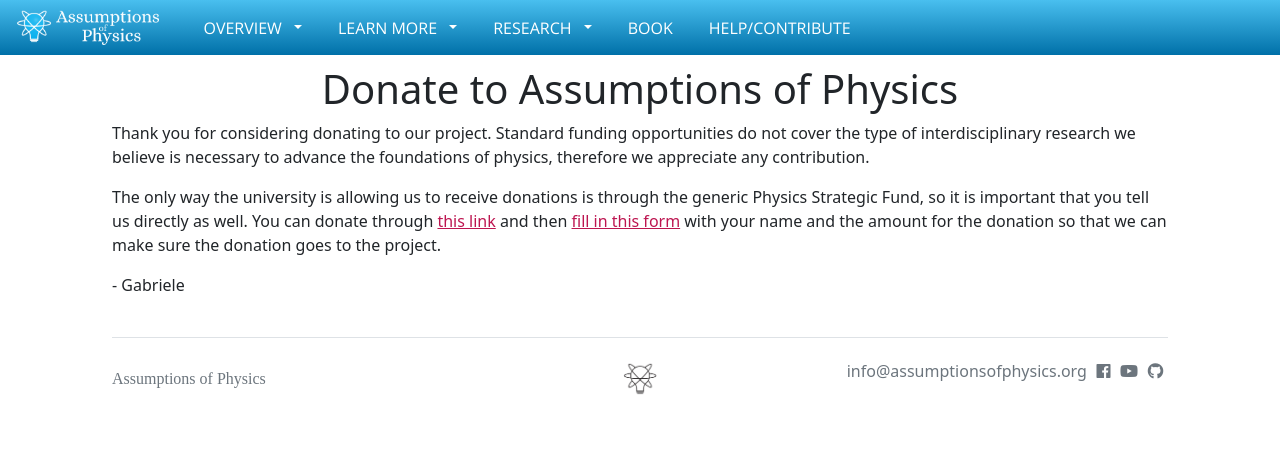
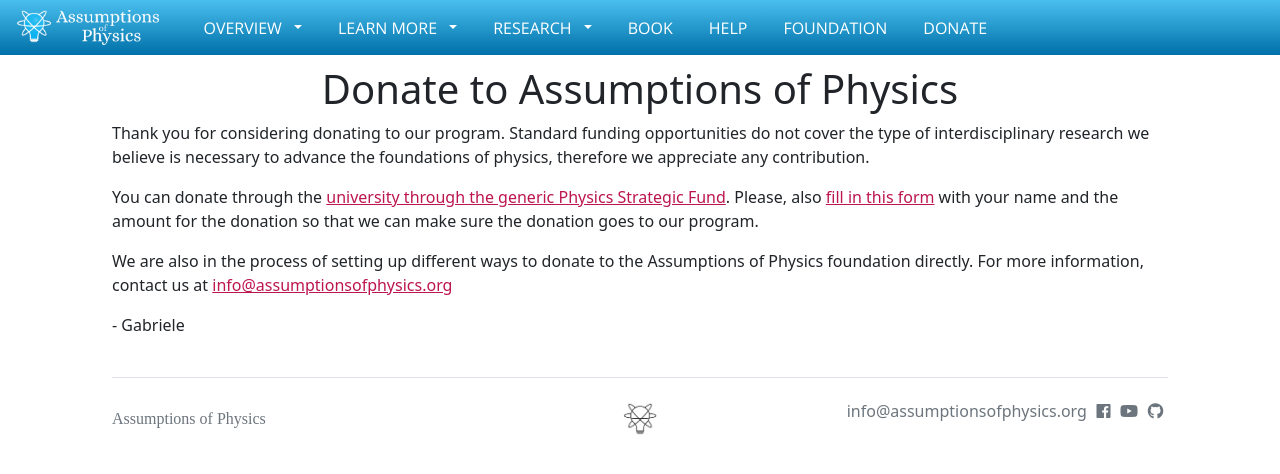
Before and after one commit to assumptionsofphysics/assumptionsofphysics.github.io, a Jekyll site: the page built from donate/index.html, in a window 1280 px wide. Shown: the top 474 px of the page. Built offline with Jekyll 4.4.1, drawn with Linux system fonts in a browser that asks for light colours; nearby versions of some CDN libraries; some web fonts are replaced.

Commit message:
Updated navbar and foundation info

```diff
--- a/_includes/navbar.html
+++ b/_includes/navbar.html
@@ -40,8 +40,9 @@
             <li><a class="dropdown-item" href="/wordtarget/index.html">Word targets</a></li>
           </ul>
         </li> -->
-        <li class="nav-item"><a class="nav-link" href="/contribute.html">Help/Contribute</a></li>
-
+        <li class="nav-item"><a class="nav-link" href="/contribute.html">Help</a></li>
+        <li class="nav-item"><a class="nav-link" href="/foundation/">Foundation</a></li>
+        <li class="nav-item"><a class="nav-link" href="/donate/">Donate</a></li>
       </ul>
     </div>
   </div>
--- a/donate/index.html
+++ b/donate/index.html
@@ -7,8 +7,9 @@ title: Donate to Assumptions of Physics
     <div class="row section topspace">
         <p></p>
         <h1 style="text-align: center; margin-top: -30px">Donate to Assumptions of Physics</h1>
-        <p>Thank you for considering donating to our project. Standard funding opportunities do not cover the type of interdisciplinary research we believe is necessary to advance the foundations of physics, therefore we appreciate any contribution.</p>
-        <p>The only way the university is allowing us to receive donations is through the generic Physics Strategic Fund, so it is important that you tell us directly as well. You can donate through <a href="https://myumi.ch/G2kpm">this link</a> and then <a href="https://docs.google.com/forms/d/e/1FAIpQLSd-dKnq86PJdrlLLGpzd2C5XvOdF9lWUElf3Q-db7u7OVZYtg/viewform?usp=header">fill in this form</a> with your name and the amount for the donation so that we can make sure the donation goes to the project.</p>
+        <p>Thank you for considering donating to our program. Standard funding opportunities do not cover the type of interdisciplinary research we believe is necessary to advance the foundations of physics, therefore we appreciate any contribution.</p>
+        <p>You can donate through the <a href="https://myumi.ch/G2kpm">university through the generic Physics Strategic Fund</a>. Please, also <a href="https://docs.google.com/forms/d/e/1FAIpQLSd-dKnq86PJdrlLLGpzd2C5XvOdF9lWUElf3Q-db7u7OVZYtg/viewform?usp=header">fill in this form</a> with your name and the amount for the donation so that we can make sure the donation goes to our program.</p>
+        <p>We are also in the process of setting up different ways to donate to the Assumptions of Physics foundation directly. For more information, contact us at <a href="mailto:info@assumptionsofphysics.org">info@assumptionsofphysics.org</a></p>
         <p>- Gabriele</p>
     </div>
 </div>
```
Also changed, not shown: foundation/index.html (added, +59 -0 lines).
